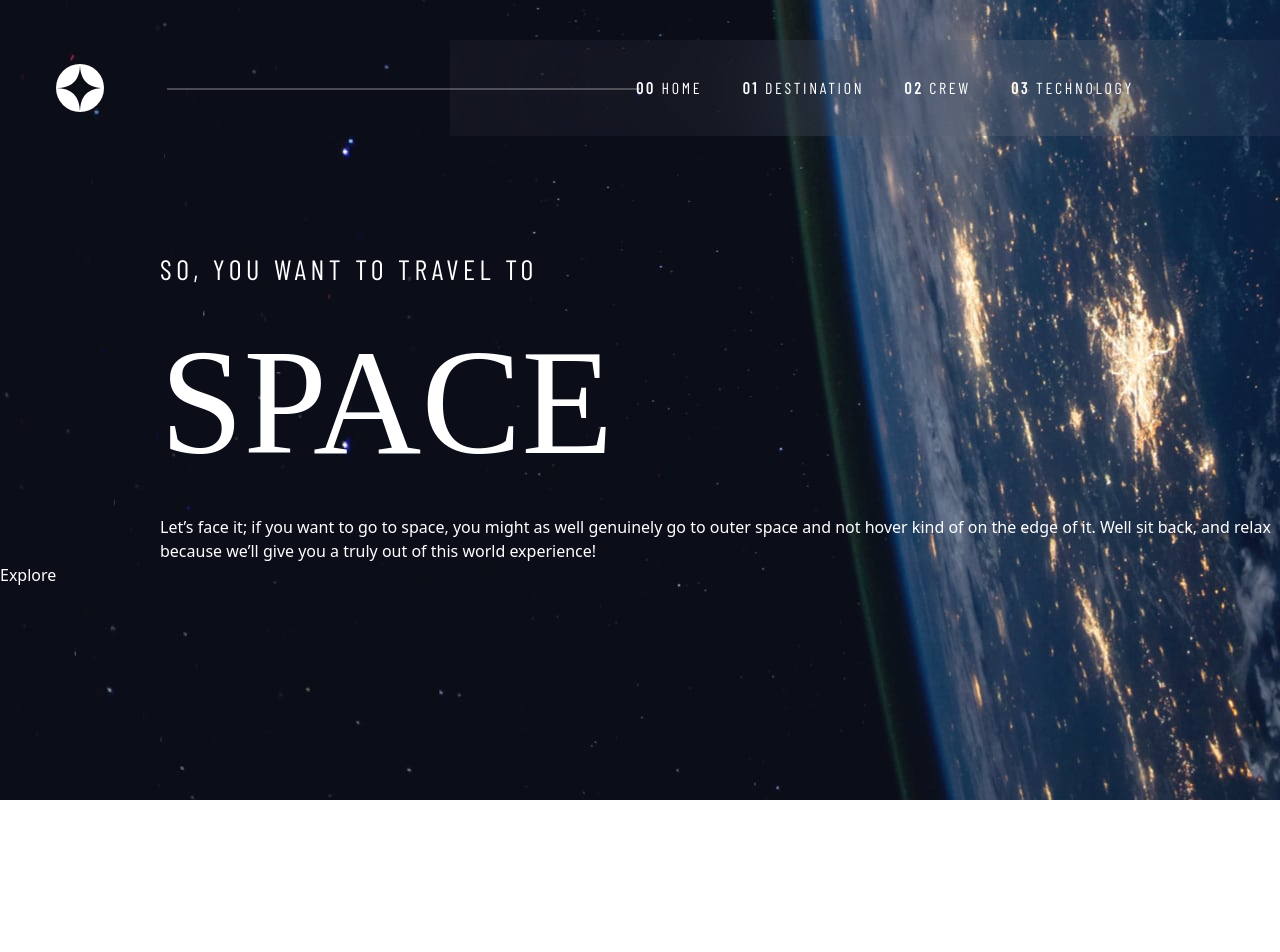
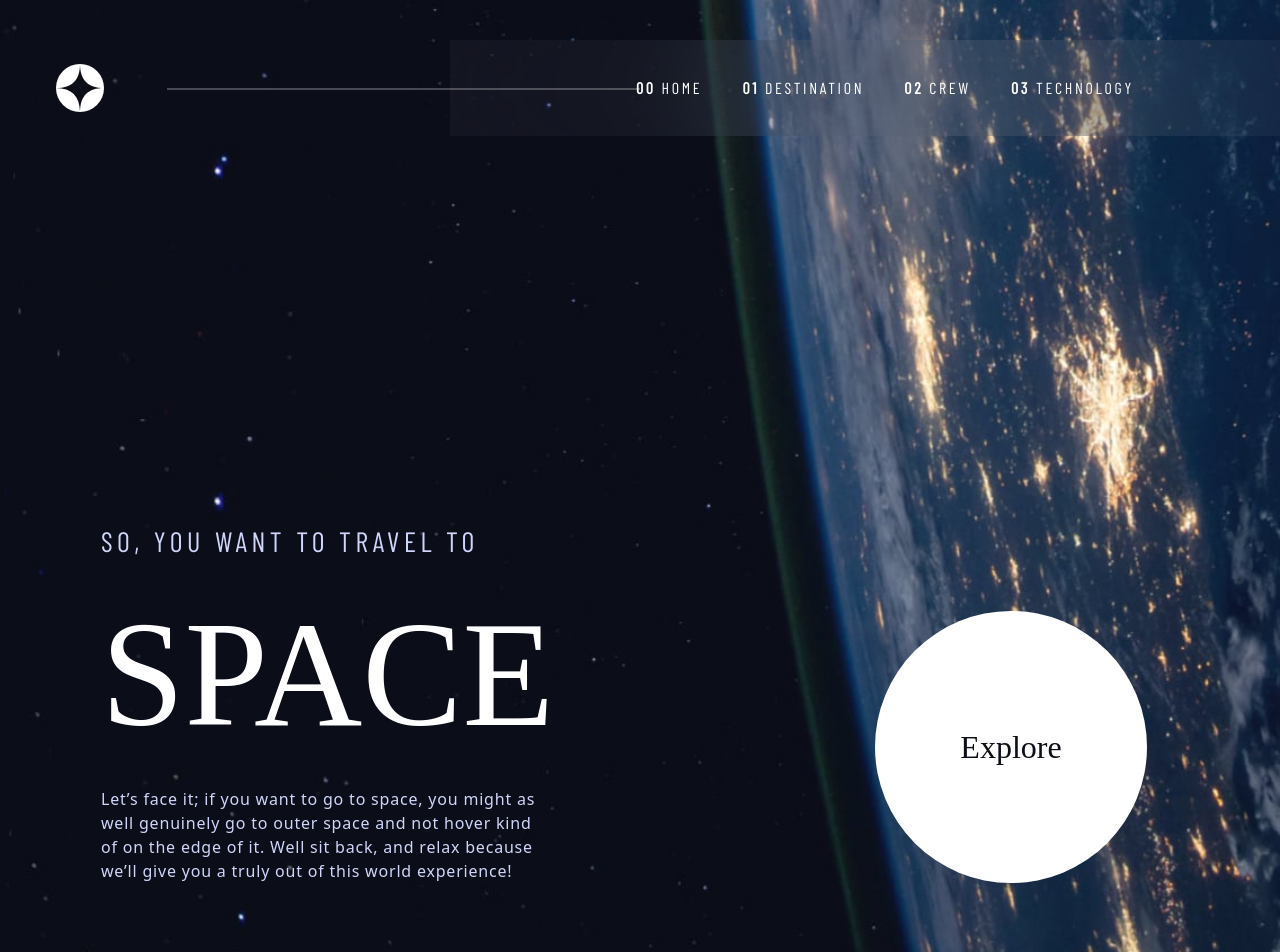
Before and after one commit to juanma-romero/space-tourism, a React (Vite) app: page / in a window 1280 px wide. Shown: the top 952 px of the page. Before the commit the page ends 800 px from the top, so only its background shows below. Built offline with nearby package versions, Linux system fonts and the light colour scheme; a web font is replaced by a local one.

Commit message:
finishing home page, sarting destination/moon

```diff
--- a/src/App.css
+++ b/src/App.css
@@ -1,9 +1,16 @@
 body {
   background-image: url('/src/assets/home/background-home-desktop.jpg');
   color: white;
+  background-position: center;
+  background-repeat: no-repeat;
+  background-size: cover;
 }
 
-h1 {
+.homePage {
+  background-image: url('/src/assets/destination/background-destination-desktop.jpg');
+}
+
+h1, .explore {
 
   font-family: 'Bellefair', serif;
 }
@@ -15,12 +22,12 @@ h1 {
 h5 {
   letter-spacing: 4.5px;
 }
+
+
 /* navbar */
+
 .navbarLink {
 letter-spacing: 2.7px;
-
-
-
 }
 
 .navbarLink0:hover, .navbarLink1:hover, .navbarLink2:hover, .navbarLink3:hover {
@@ -48,3 +55,53 @@ span {
   font-weight: 700;
 
 }
+.logo:hover {
+  transition: .5s;
+  transform: rotate(360deg);
+  animation-timing-function:ease-in-out;
+}
+
+/* home page */
+.explore {
+  width: 17rem;
+  height: 17rem;
+  border-radius: 50%;
+  background-color: white;
+  display: flex;
+  justify-content: center;
+  align-items: center;
+
+
+}
+.exploreText {
+  font-size: 2rem;
+  color: #0B0D17;
+
+}
+.main {
+  column-gap: 119px;
+  margin-bottom: 131px;
+}
+
+.backExplore {
+  position: absolute;
+  left: 836px;
+  top: 523px;
+  width: 450px;
+  height: 450px;
+  border-radius: 50%;
+  background-color: white;
+  opacity: 0;
+  cursor: pointer;
+}
+
+.backExplore:hover {
+  opacity: 0.1;
+  transition: opacity 0.7s ease-in-out;
+}
+
+
+
+.textMain, .sublineMain {
+  color: #D0D6F9;
+}
--- a/src/components/Moon.jsx
+++ b/src/components/Moon.jsx
@@ -2,11 +2,11 @@ import datos from '../data.json'
 
 
 const Moon = () => {
-  //pull data from data.json
+
   const dataMoon = datos.destinations[0]
 
   return (
-    <>
+    <div className='homePage'>
 
     <div>{dataMoon.name}</div>
 
@@ -14,7 +14,7 @@ const Moon = () => {
       <p>Distance: {dataMoon.distance}</p>
       <p>Travel: {dataMoon.travel}</p>
 
-    </>
+    </div>
   )
 }
 
--- a/src/pages/Home.jsx
+++ b/src/pages/Home.jsx
@@ -3,17 +3,20 @@ import Navbar from './Navbar';
 const Home = () => {
   return (
     <>
+      <a href='destination' className='backExplore'></a>
       <div className='line absolute z-10'></div>
       <Navbar />
-      <main className='mt-28 ml-40'>
-        <h5 className='text-[28px]'>SO, YOU WANT TO TRAVEL TO</h5>
-        <h1 className='text-[150px]'>SPACE</h1>
-        <p>Let’s face it; if you want to go to space, you might as well genuinely go to
-          outer space and not hover kind of on the edge of it. Well sit back, and relax
-          because we’ll give you a truly out of this world experience!
-        </p>
-      </main>
-      <aside>Explore</aside>
+      <div className='main flex justify-around mr-8 mt-96 items-end'>
+        <main className=' '>
+          <h5 className='text-1.75rem sublineMain'>SO, YOU WANT TO TRAVEL TO</h5>
+          <h1 className='text-10xl'>SPACE</h1>
+          <p className='textMain w-100 h-auto tracking-wider'>Let’s face it; if you want to go to space, you might as well genuinely go to
+            outer space and not hover kind of on the edge of it. Well sit back, and relax
+            because we’ll give you a truly out of this world experience!
+          </p>
+        </main>
+        <div className='explore'><h4 className='exploreText'>Explore</h4></div>
+      </div>
 
     </>
   )
--- a/src/pages/Navbar.jsx
+++ b/src/pages/Navbar.jsx
@@ -6,7 +6,7 @@ const Navbar = () => {
   return (
 
       <div className='navbarMain flex justify-between'>
-        <NavLink to={'/'} ><img className='mt-16 ml-14' src='src/assets/shared/logo.svg' /></NavLink>
+        <NavLink to={'/'} ><img className='logo mt-16 ml-14' src='src/assets/shared/logo.svg' /></NavLink>
 
         <div className="navbar mt-10 z-0 flex justify-center items-center">
           <NavLink to={'/'} className='navbarLink navbarLink0 ml-10'><span>00</span> HOME</NavLink>
--- a/tailwind.config.js
+++ b/tailwind.config.js
@@ -4,6 +4,13 @@ module.exports = {
     "./src/**/*.{vue,js,ts,jsx,tsx}",
   ],
   theme: {
+    fontSize: {
+      '10xl': '9.375rem',
+      '1.75rem': '1.75rem',
+    },
+    width: {
+      '100': '27.75rem'
+    },
     extend: {
 
     },
```
